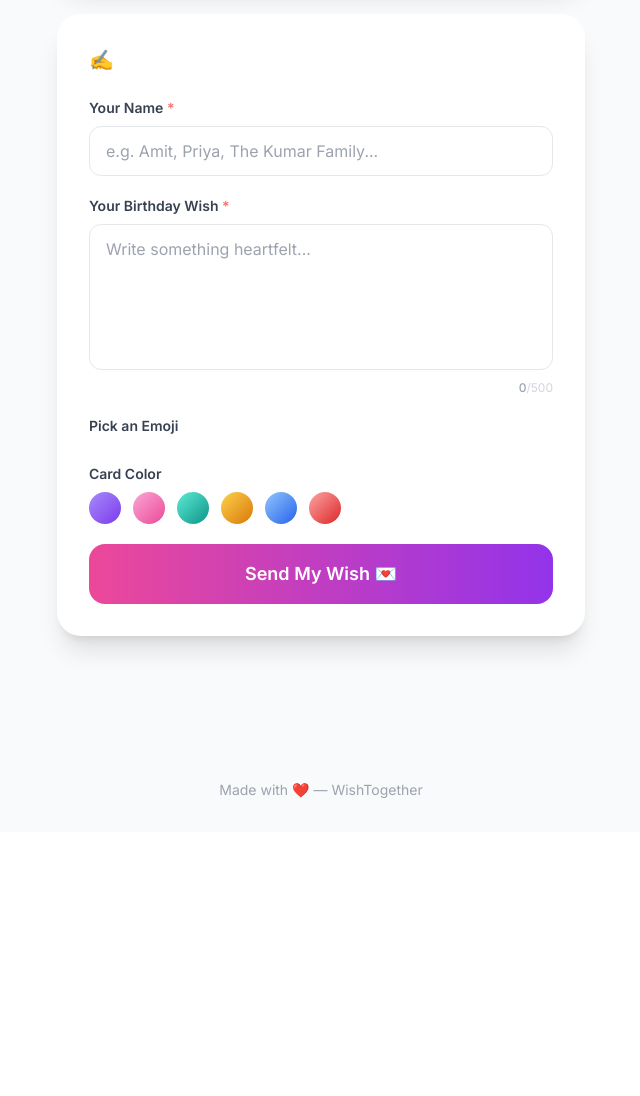
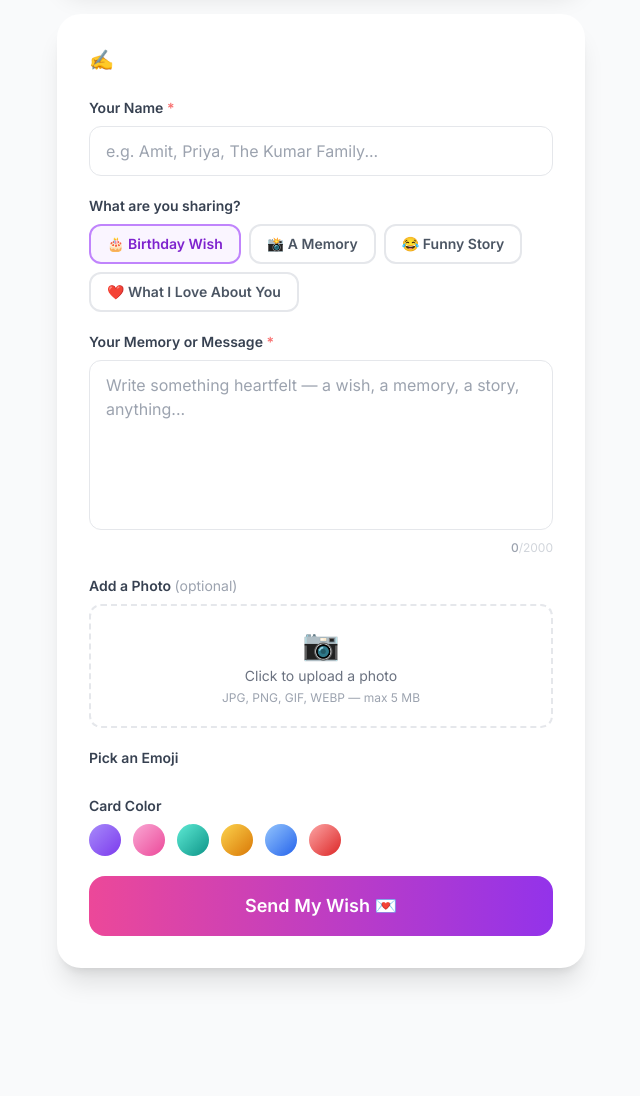
Before and after one commit to etikalas/wishTogether, a Flask app: template templates/contribute.html in a window 1280 px wide. Shown: the part 291-1387 px from the top of the page, without its empty margins (319-959 px from the left). Before the commit the page ends 1089 px from the top, so only its background shows below. Run offline with Flask 3, Linux system fonts and the light colour scheme; the template is opened without the code that fills it, so the values that code supplies are empty; some libraries are stand-ins or nearby versions.

Commit message:
Add memory types, 2000-char messages, and photo upload support
Co-authored-by: Cursor <cursoragent@cursor.com>

```diff
--- a/app.py
+++ b/app.py
@@ -6,6 +6,28 @@ import os
 import smtplib
 from email.mime.multipart import MIMEMultipart
 from email.mime.text import MIMEText
+
+SUPABASE_URL = os.environ.get('SUPABASE_URL', '').strip()
+SUPABASE_KEY = os.environ.get('SUPABASE_ANON_KEY', '').strip()
+
+def upload_wish_photo(file_storage, wish_id):
+    """Upload a contributor photo to Supabase Storage. Returns public URL or None."""
+    if not SUPABASE_URL or not SUPABASE_KEY or not file_storage or not file_storage.filename:
+        return None
+    try:
+        from supabase import create_client
+        client = create_client(SUPABASE_URL, SUPABASE_KEY)
+        ext = file_storage.filename.rsplit('.', 1)[-1].lower()
+        if ext not in ('jpg', 'jpeg', 'png', 'gif', 'webp'):
+            return None
+        path = f"wishes/{wish_id}.{ext}"
+        client.storage.from_('wish-photos').upload(
+            path, file_storage.read(),
+            {'content-type': file_storage.content_type, 'upsert': 'true'}
+        )
+        return client.storage.from_('wish-photos').get_public_url(path)
+    except Exception:
+        return None
 
 app = Flask(__name__)
 
@@ -126,6 +148,8 @@ class Wish(db.Model):
     message          = db.Column(db.Text, nullable=False)
     emoji            = db.Column(db.String(10), default='🎉')
     color            = db.Column(db.String(20), default='purple')
+    memory_type      = db.Column(db.String(20), default='wish')   # wish | memory | story | love
+    photo_url        = db.Column(db.Text, nullable=True)
     created_at       = db.Column(db.DateTime, default=datetime.utcnow)
 
 class Birthday(db.Model):
@@ -200,22 +224,34 @@ def add_wish(contribute_slug):
     if card.is_locked:
         return jsonify({'error': 'Card is locked'}), 403
 
-    name    = request.form.get('name', '').strip()
-    message = request.form.get('message', '').strip()
-    emoji   = request.form.get('emoji', '🎉').strip()
-    color   = request.form.get('color', 'purple').strip()
+    name        = request.form.get('name', '').strip()
+    message     = request.form.get('message', '').strip()
+    emoji       = request.form.get('emoji', '🎉').strip()
+    color       = request.form.get('color', 'purple').strip()
+    memory_type = request.form.get('memory_type', 'wish').strip()
+
+    if memory_type not in ('wish', 'memory', 'story', 'love'):
+        memory_type = 'wish'
+    if len(message) > 2000:
+        message = message[:2000]
 
     if not name or not message:
         return jsonify({'error': 'Name and message are required'}), 400
 
     wish = Wish(card_id=card.id, contributor_name=name,
-                message=message, emoji=emoji, color=color)
+                message=message, emoji=emoji, color=color, memory_type=memory_type)
     db.session.add(wish)
+    db.session.flush()  # get wish.id before commit so we can name the photo
+
+    photo_file = request.files.get('photo')
+    wish.photo_url = upload_wish_photo(photo_file, wish.id)
+
     db.session.commit()
 
     return jsonify({'success': True, 'wish': {
         'id': wish.id, 'name': wish.contributor_name,
         'message': wish.message, 'emoji': wish.emoji, 'color': wish.color,
+        'memory_type': wish.memory_type, 'photo_url': wish.photo_url,
     }})
 
 @app.route('/manage/<contribute_slug>')
@@ -255,6 +291,8 @@ def get_wishes(contribute_slug):
     wishes = [{
         'id': w.id, 'name': w.contributor_name,
         'message': w.message, 'emoji': w.emoji, 'color': w.color,
+        'memory_type': getattr(w, 'memory_type', 'wish') or 'wish',
+        'photo_url': getattr(w, 'photo_url', None),
         'created_at': w.created_at.strftime('%b %d, %Y')
     } for w in card.wishes]
     return jsonify({'wishes': wishes, 'count': len(wishes)})
--- a/requirements.txt
+++ b/requirements.txt
@@ -3,3 +3,4 @@ flask-sqlalchemy>=3.1.0
 sqlalchemy>=2.0.0
 gunicorn>=21.2.0
 psycopg2-binary>=2.9.9
+supabase>=2.0.0
--- a/templates/contribute.html
+++ b/templates/contribute.html
@@ -53,14 +53,50 @@
                class="w-full border border-gray-200 rounded-xl px-4 py-3 text-gray-800 focus:outline-none focus:ring-2 focus:ring-purple-400 transition" required>
       </div>
 
+      <!-- Memory type -->
+      <div>
+        <label class="block text-sm font-semibold text-gray-700 mb-2">What are you sharing?</label>
+        <div class="flex flex-wrap gap-2" id="memoryTypePicker">
+          <button type="button" onclick="selectMemoryType('wish')"
+                  class="memory-btn px-4 py-2 rounded-xl border-2 border-purple-400 bg-purple-50 text-sm font-semibold text-purple-700 transition"
+                  data-type="wish">🎂 Birthday Wish</button>
+          <button type="button" onclick="selectMemoryType('memory')"
+                  class="memory-btn px-4 py-2 rounded-xl border-2 border-gray-200 text-sm font-semibold text-gray-600 hover:border-purple-300 transition"
+                  data-type="memory">📸 A Memory</button>
+          <button type="button" onclick="selectMemoryType('story')"
+                  class="memory-btn px-4 py-2 rounded-xl border-2 border-gray-200 text-sm font-semibold text-gray-600 hover:border-purple-300 transition"
+                  data-type="story">😂 Funny Story</button>
+          <button type="button" onclick="selectMemoryType('love')"
+                  class="memory-btn px-4 py-2 rounded-xl border-2 border-gray-200 text-sm font-semibold text-gray-600 hover:border-purple-300 transition"
+                  data-type="love">❤️ What I Love About You</button>
+        </div>
+        <input type="hidden" id="selectedMemoryType" value="wish">
+      </div>
+
       <!-- Message -->
       <div>
-        <label class="block text-sm font-semibold text-gray-700 mb-2">Your Birthday Wish <span class="text-red-400">*</span></label>
-        <textarea id="messageInput" rows="5" placeholder="Write something heartfelt..."
+        <label class="block text-sm font-semibold text-gray-700 mb-2">Your Memory or Message <span class="text-red-400">*</span></label>
+        <textarea id="messageInput" rows="6" placeholder="Write something heartfelt — a wish, a memory, a story, anything..."
                   class="w-full border border-gray-200 rounded-xl px-4 py-3 text-gray-800 focus:outline-none focus:ring-2 focus:ring-purple-400 transition resize-none" required></textarea>
         <p class="text-right text-xs mt-1">
-          <span id="charCount" class="font-medium text-gray-400">0</span><span class="text-gray-300">/500</span>
+          <span id="charCount" class="font-medium text-gray-400">0</span><span class="text-gray-300">/2000</span>
         </p>
+      </div>
+
+      <!-- Photo upload -->
+      <div>
+        <label class="block text-sm font-semibold text-gray-700 mb-2">Add a Photo <span class="text-gray-400 font-normal">(optional)</span></label>
+        <label for="photoInput"
+               class="flex flex-col items-center justify-center border-2 border-dashed border-gray-200 rounded-xl p-5 cursor-pointer hover:border-purple-400 hover:bg-purple-50 transition" id="photoLabel">
+          <span class="text-3xl mb-1">📷</span>
+          <span class="text-sm text-gray-500" id="photoLabelText">Click to upload a photo</span>
+          <span class="text-xs text-gray-400 mt-1">JPG, PNG, GIF, WEBP — max 5 MB</span>
+        </label>
+        <input type="file" id="photoInput" accept="image/jpeg,image/png,image/gif,image/webp" class="hidden">
+        <div id="photoPreview" class="hidden mt-3">
+          <img id="photoPreviewImg" src="" alt="Preview" class="rounded-xl max-h-48 object-cover w-full">
+          <button type="button" onclick="clearPhoto()" class="mt-1 text-xs text-red-400 hover:underline">Remove photo</button>
+        </div>
       </div>
 
       <!-- Emoji picker -->
@@ -125,13 +161,48 @@
     document.querySelector(`[data-color="${c}"]`).classList.add('ring-purple-500', 'ring-offset-2');
   }
 
-  const MAX_CHARS = 500;
+  const MAX_CHARS = 2000;
+
+  function selectMemoryType(type) {
+    document.getElementById('selectedMemoryType').value = type;
+    document.querySelectorAll('.memory-btn').forEach(b => {
+      b.classList.remove('border-purple-400', 'bg-purple-50', 'text-purple-700');
+      b.classList.add('border-gray-200', 'text-gray-600');
+    });
+    const btn = document.querySelector(`[data-type="${type}"]`);
+    btn.classList.remove('border-gray-200', 'text-gray-600');
+    btn.classList.add('border-purple-400', 'bg-purple-50', 'text-purple-700');
+  }
+
+  // Photo upload preview
+  document.getElementById('photoInput').addEventListener('change', function() {
+    const file = this.files[0];
+    if (!file) return;
+    if (file.size > 5 * 1024 * 1024) {
+      alert('Photo must be under 5 MB.');
+      this.value = '';
+      return;
+    }
+    const reader = new FileReader();
+    reader.onload = e => {
+      document.getElementById('photoPreviewImg').src = e.target.result;
+      document.getElementById('photoPreview').classList.remove('hidden');
+      document.getElementById('photoLabelText').textContent = file.name;
+    };
+    reader.readAsDataURL(file);
+  });
+
+  function clearPhoto() {
+    document.getElementById('photoInput').value = '';
+    document.getElementById('photoPreview').classList.add('hidden');
+    document.getElementById('photoLabelText').textContent = 'Click to upload a photo';
+  }
+
   document.getElementById('messageInput').addEventListener('input', function() {
     const len = this.value.length;
     if (len > MAX_CHARS) this.value = this.value.substring(0, MAX_CHARS);
     const counter = document.getElementById('charCount');
     counter.textContent = this.value.length;
-    // colour-code: green → amber → red as limit approaches
     if (this.value.length >= MAX_CHARS) {
       counter.className = 'font-medium text-red-500';
     } else if (this.value.length >= MAX_CHARS * 0.85) {
@@ -159,6 +230,9 @@
     formData.append('message', message);
     formData.append('emoji', selectedEmoji);
     formData.append('color', selectedColor);
+    formData.append('memory_type', document.getElementById('selectedMemoryType').value);
+    const photoFile = document.getElementById('photoInput').files[0];
+    if (photoFile) formData.append('photo', photoFile);
 
     try {
       const res = await fetch(`/card/${slug}/add`, { method: 'POST', body: formData });
```
Also changed, not shown: render_logs.py (added, +62 -0 lines), templates/view.html (+12 -3 lines).
